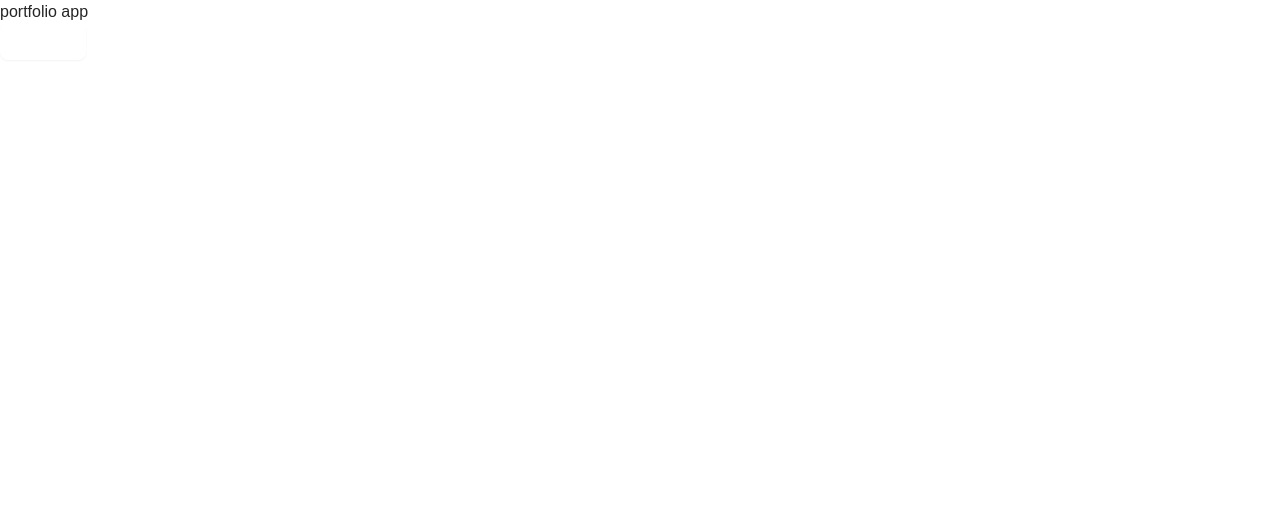
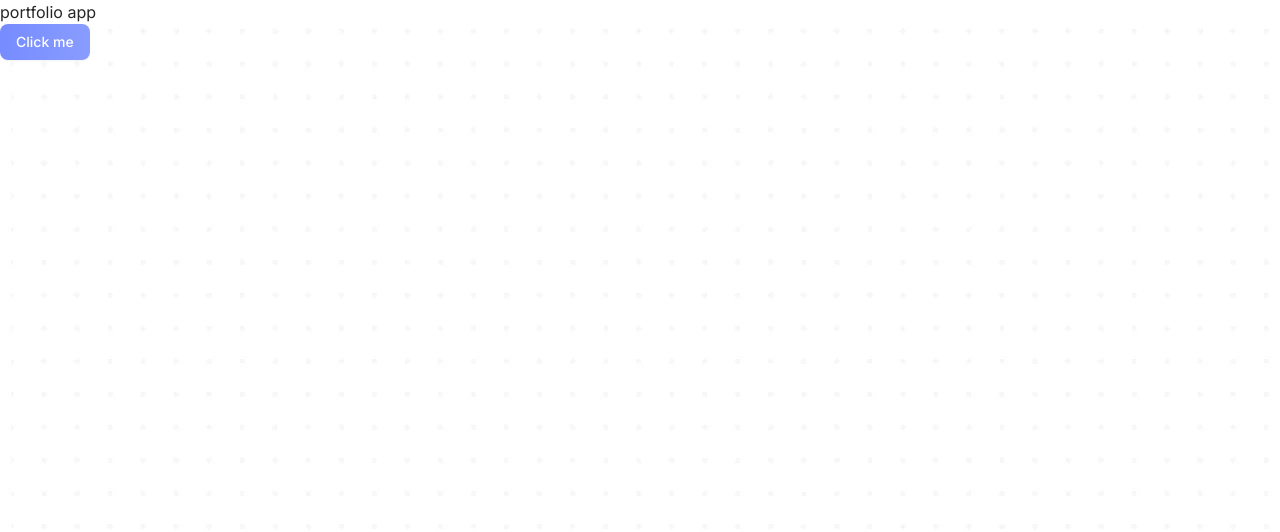
Before and after one commit to oMatheus-Farias/portfolio2026-front-end, a Next.js app: page / in a window 1280 px wide. Shown: the top 532 px of the page. Built offline with nearby package versions, Linux system fonts and the light colour scheme.

Commit message:
feat: add lightBodyBackground and inter google font

```diff
--- a/src/app/globals.css
+++ b/src/app/globals.css
@@ -7,7 +7,6 @@
   --color-background: var(--background);
   --color-foreground: var(--foreground);
   --font-sans: var(--font-geist-sans);
-  --font-mono: var(--font-geist-mono);
   --color-sidebar-ring: var(--sidebar-ring);
   --color-sidebar-border: var(--sidebar-border);
   --color-sidebar-accent-foreground: var(--sidebar-accent-foreground);
@@ -53,16 +52,17 @@ body {
   --background: #ffffff;
   --foreground: #252525;
   --card: #ffffff;
-  --card-foreground: #252525;
-  --popover: #ffffff;
-  --popover-foreground: #252525;
-  --primary: linear-gradient(90deg, #768cff 0%, #899cff 100%);
+  --primary: #768cff;
   --primary-foreground: #ffffff;
-  --secondary: linear-gradient(90deg, #768cff 0%, #899cff 100%);
+  --secondary: #899cff;
   --secondary-foreground: #ffffff;
-  --muted: #636363;
-  --muted-foreground: #636363;
-  --accent: linear-gradient(90deg, #768cff 0%, #899cff 100%);
+  --accent: #899cff;
+  --accent-foreground: #ffffff;
+  --sidebar-primary: #768cff;
+  --sidebar-primary-foreground: #ffffff;
+  --sidebar-accent: #899cff;
+  --sidebar-accent-foreground: #ffffff;
+  --button-gradient: linear-gradient(90deg, #768cff 0%, #899cff 100%);
   --accent-foreground: #ffffff;
   --destructive: #ff4d4f;
   --border: #dbdbdb;
@@ -83,16 +83,17 @@ body {
   --background: #252525;
   --foreground: #ffffff;
   --card: #252525;
-  --card-foreground: #ffffff;
-  --popover: #252525;
-  --popover-foreground: #ffffff;
-  --primary: linear-gradient(90deg, #768cff 0%, #899cff 100%);
+  --primary: #768cff;
   --primary-foreground: #252525;
-  --secondary: linear-gradient(90deg, #768cff 0%, #899cff 100%);
+  --secondary: #899cff;
   --secondary-foreground: #252525;
-  --muted: #d5d5d5;
-  --muted-foreground: #d5d5d5;
-  --accent: linear-gradient(90deg, #768cff 0%, #899cff 100%);
+  --accent: #899cff;
+  --accent-foreground: #252525;
+  --sidebar-primary: #768cff;
+  --sidebar-primary-foreground: #252525;
+  --sidebar-accent: #899cff;
+  --sidebar-accent-foreground: #252525;
+  --button-gradient: linear-gradient(90deg, #768cff 0%, #899cff 100%);
   --accent-foreground: #252525;
   --destructive: #ff4d4f;
   --border: #2b2b2b;
--- a/src/app/layout.tsx
+++ b/src/app/layout.tsx
@@ -1,21 +1,22 @@
 import './globals.css';
 
 import type { Metadata } from 'next';
-import { Geist, Geist_Mono } from 'next/font/google';
+import { Geist, Inter } from 'next/font/google';
+import lightBodyBackground from '../assets/lightBodyBackground.webp';
 
 const geistSans = Geist({
   variable: '--font-geist-sans',
   subsets: ['latin'],
 });
 
-const geistMono = Geist_Mono({
-  variable: '--font-geist-mono',
+const inter = Inter({
+  weight: ['100', '200', '300', '400', '500', '600', '700', '800', '900'],
   subsets: ['latin'],
 });
 
 export const metadata: Metadata = {
-  title: 'Create Next App',
-  description: 'Generated by create next app',
+  title: 'Matheus Neves',
+  description: 'Portfólio de Matheus Neves - Desenvolvedor Full-stack',
 };
 
 export default function RootLayout({
@@ -25,7 +26,14 @@ export default function RootLayout({
 }>) {
   return (
     <html lang="pt-br">
-      <body className={`${geistSans.variable} ${geistMono.variable} antialiased`}>{children}</body>
+      <body
+        style={{
+          backgroundImage: 'url(' + lightBodyBackground.src + ')',
+        }}
+        className={`${geistSans.variable} ${inter.className} antialiased`}
+      >
+        {children}
+      </body>
     </html>
   );
 }
--- a/src/app/page.tsx
+++ b/src/app/page.tsx
@@ -4,7 +4,13 @@ export default function Home() {
   return (
     <div>
       <p>portfolio app</p>
-      <Button>Click me</Button>
+      <Button
+        style={{
+          background: 'var(--button-gradient)',
+        }}
+      >
+        Click me
+      </Button>
     </div>
   );
 }
```
Also changed, not shown: src/assets/lightBodyBackground.webp (added).
